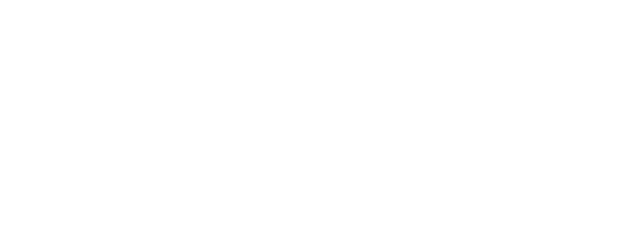
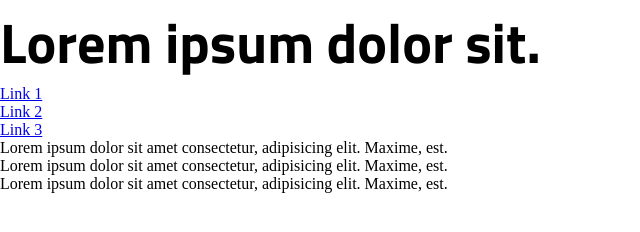
Before and after one commit to calerodonaire/training-DOM, a plain HTML site: page indext.html in a window 1280 px wide. Shown: the whole page, without its empty margins (0-640 px from the left). Drawn offline with Linux system fonts and the light colour scheme.

Commit message:
day 1 of DOM

```diff
--- a/indext.html
+++ b/indext.html
@@ -14,6 +14,23 @@
     />
   </head>
   <body>
+    <h1>Lorem ipsum dolor sit.</h1>
+    <nav>
+      <ul>
+        <li><a class="active" href="#">Link 1</a></li>
+        <li><a href="#">Link 2</a></li>
+        <li><a href="#">Link 3</a></li>
+      </ul>
+    </nav>
+    <p id="first">
+      Lorem ipsum dolor sit amet consectetur, adipisicing elit. Maxime, est.
+    </p>
+    <p>
+      Lorem ipsum dolor sit amet consectetur, adipisicing elit. Maxime, est.
+    </p>
+    <p>
+      Lorem ipsum dolor sit amet consectetur, adipisicing elit. Maxime, est.
+    </p>
   </body>
   <script src="/training-DOM/js/app.js"></script>
 </html>
--- a/js/app.js
+++ b/js/app.js
@@ -0,0 +1,8 @@
+let nav = document.querySelector("nav");
+console.log(nav);
+
+let active = document.querySelector(".active");
+console.log(active);
+
+let headersAndParagraphs = document.querySelectorAll("p ,h1");
+console.log(headersAndParagraphs[0].innerText);
```
